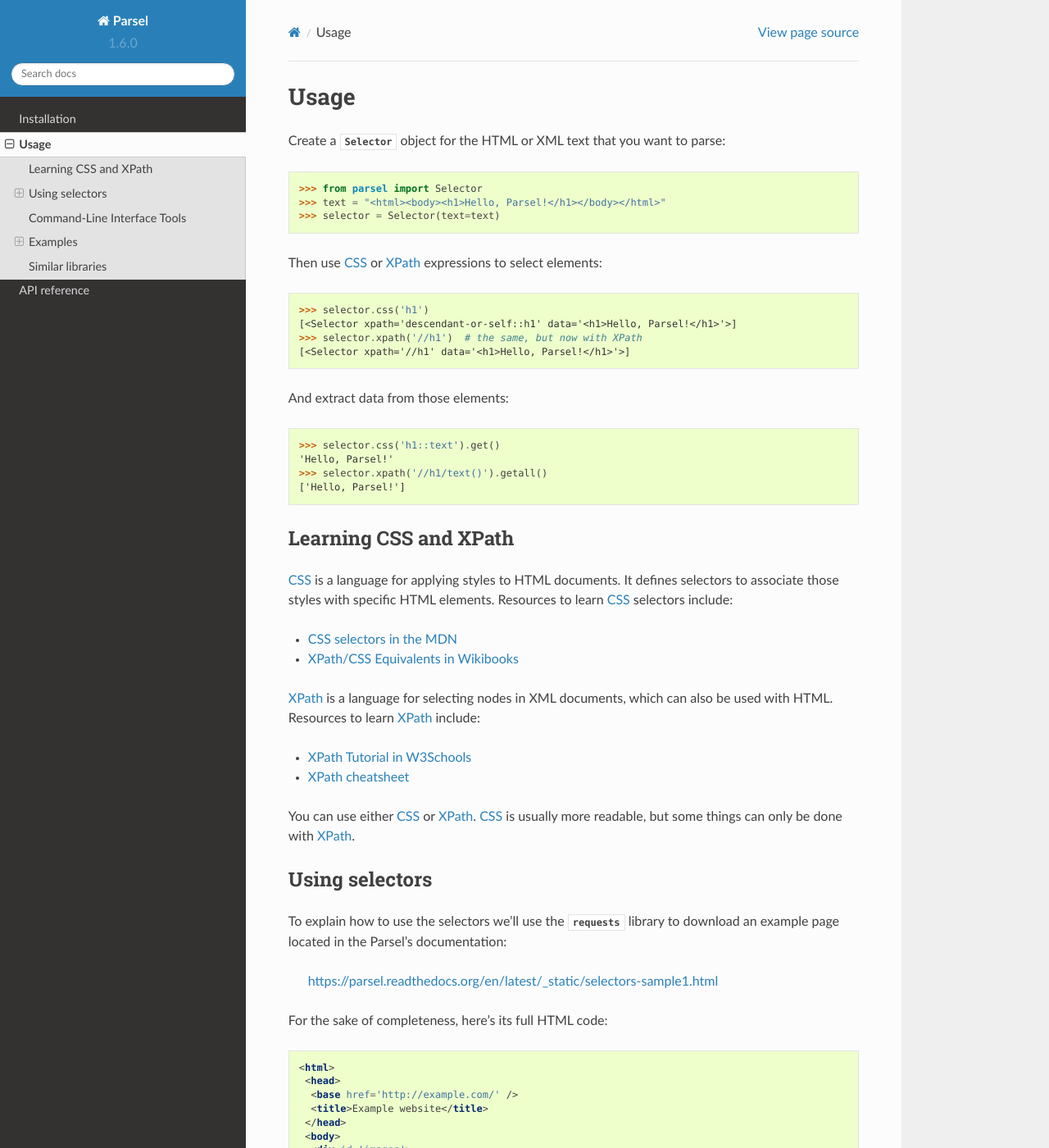
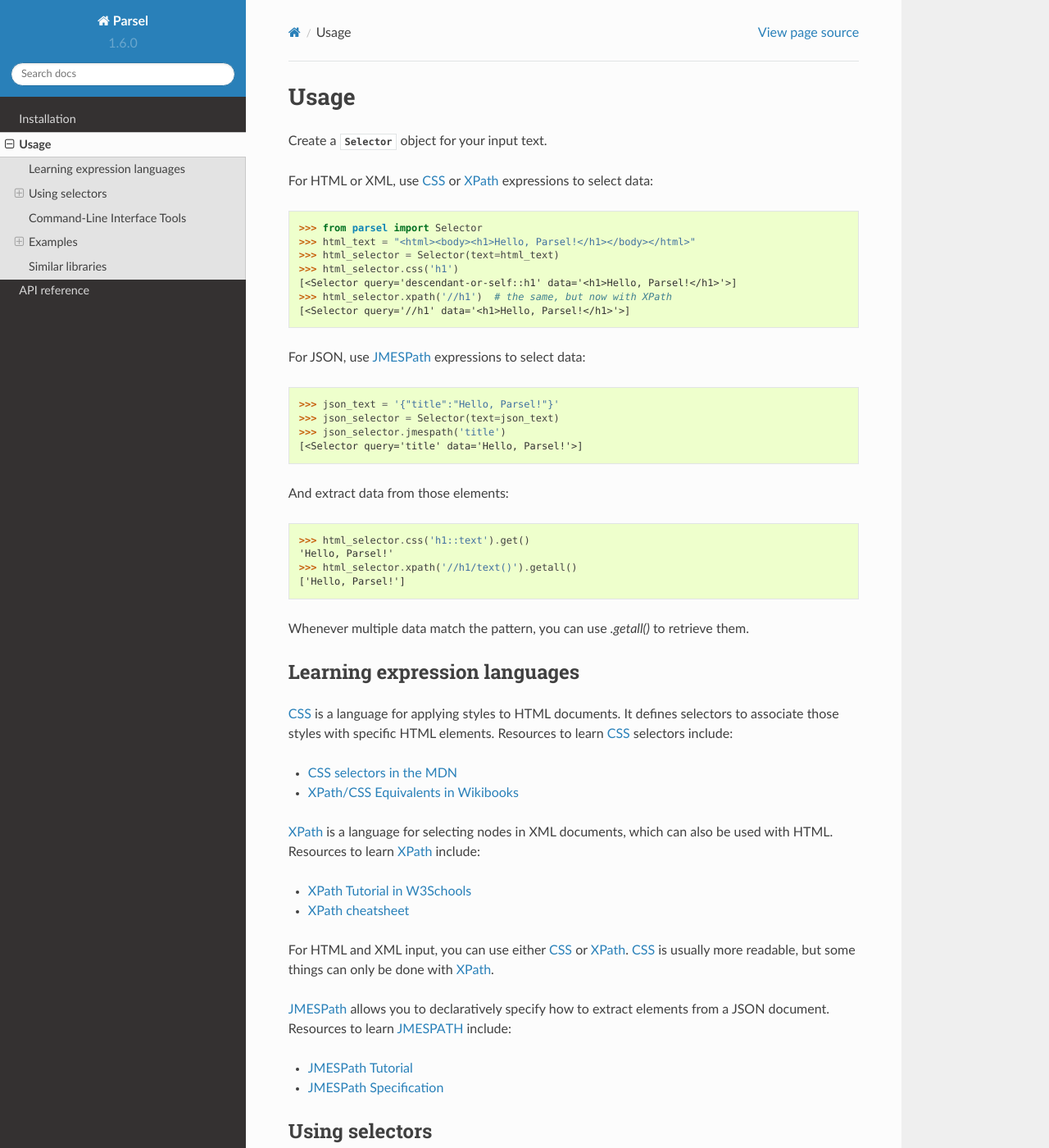
Before and after one commit to scrapy/parsel, a Sphinx documentation site: the page built from docs/usage.rst, in a window 1280 px wide and 1400 px high. Shown: the whole window at 82% size. Built offline with Sphinx 7.4.7 and the Read the Docs theme 2.0.0, drawn with Linux system fonts in a browser that asks for light colours; some of the changed text lies outside the part shown.

Commit message:
Cover JMESPath support in the documentation

```diff
--- a/docs/usage.rst
+++ b/docs/usage.rst
@@ -4,32 +4,40 @@
 Usage
 =====
 
-Create a :class:`~parsel.selector.Selector` object for the HTML or XML text
-that you want to parse::
+Create a :class:`~parsel.selector.Selector` object for your input text.
+
+For HTML or XML, use `CSS`_ or `XPath`_ expressions to select data::
 
     >>> from parsel import Selector
-    >>> text = "<html><body><h1>Hello, Parsel!</h1></body></html>"
-    >>> selector = Selector(text=text)
+    >>> html_text = "<html><body><h1>Hello, Parsel!</h1></body></html>"
+    >>> html_selector = Selector(text=html_text)
+    >>> html_selector.css('h1')
+    [<Selector query='descendant-or-self::h1' data='<h1>Hello, Parsel!</h1>'>]
+    >>> html_selector.xpath('//h1')  # the same, but now with XPath
+    [<Selector query='//h1' data='<h1>Hello, Parsel!</h1>'>]
 
-Then use `CSS`_ or `XPath`_ expressions to select elements::
+For JSON, use `JMESPath`_ expressions to select data::
 
-    >>> selector.css('h1')
-    [<Selector xpath='descendant-or-self::h1' data='<h1>Hello, Parsel!</h1>'>]
-    >>> selector.xpath('//h1')  # the same, but now with XPath
-    [<Selector xpath='//h1' data='<h1>Hello, Parsel!</h1>'>]
+    >>> json_text = '{"title":"Hello, Parsel!"}'
+    >>> json_selector = Selector(text=json_text)
+    >>> json_selector.jmespath('title')
+    [<Selector query='title' data='Hello, Parsel!'>]
 
 And extract data from those elements::
 
-    >>> selector.css('h1::text').get()
+    >>> html_selector.css('h1::text').get()
     'Hello, Parsel!'
-    >>> selector.xpath('//h1/text()').getall()
+    >>> html_selector.xpath('//h1/text()').getall()
     ['Hello, Parsel!']
+
+Whenever multiple data match the pattern, you can use `.getall()` to retrieve them.
 
 .. _CSS: https://www.w3.org/TR/selectors
 .. _XPath: https://www.w3.org/TR/xpath
+.. _JMESPath: https://jmespath.org/
 
-Learning CSS and XPath
-======================
+Learning expression languages
+=============================
 
 `CSS`_ is a language for applying styles to HTML documents. It defines
 selectors to associate those styles with specific HTML elements. Resources to
@@ -46,13 +54,23 @@ used with HTML. Resources to learn XPath_ include:
 
 -   `XPath cheatsheet`_
 
-You can use either CSS_ or XPath_. CSS_ is usually more readable, but some
-things can only be done with XPath_.
+For HTML and XML input, you can use either CSS_ or XPath_. CSS_ is usually
+more readable, but some things can only be done with XPath_.
+
+`JMESPath`_ allows you to declaratively specify how to extract elements from
+a JSON document.
+Resources to learn JMESPATH_ include:
+
+-   `JMESPath Tutorial`_
+
+-   `JMESPath Specification`_
 
 .. _CSS selectors in the MDN: https://developer.mozilla.org/en-US/docs/Learn/CSS/Building_blocks/Selectors
 .. _XPath cheatsheet: https://devhints.io/xpath
 .. _XPath Tutorial in W3Schools: https://www.w3schools.com/xml/xpath_intro.asp
 .. _XPath/CSS Equivalents in Wikibooks: https://en.wikibooks.org/wiki/XPath/CSS_Equivalents
+.. _JMESPath Tutorial: https://jmespath.org/tutorial.html
+.. _JMESPath Specification: https://jmespath.org/specification.html
 
 
 Using selectors
@@ -95,12 +113,12 @@ So, by looking at the :ref:`HTML code <topics-selectors-htmlcode>` of that
 page, let's construct an XPath for selecting the text inside the title tag::
 
     >>> selector.xpath('//title/text()')
-    [<Selector xpath='//title/text()' data='Example website'>]
+    [<Selector query='//title/text()' data='Example website'>]
 
 You can also ask the same thing using CSS instead::
 
     >>> selector.css('title::text')
-    [<Selector xpath='descendant-or-self::title/text()' data='Example website'>]
+    [<Selector query='descendant-or-self::title/text()' data='Example website'>]
 
 To actually extract the textual data, you must call the selector ``.get()``
 or ``.getall()`` methods, as follows::
@@ -597,10 +615,10 @@ returns ``True`` for nodes that have all of the specified HTML classes::
     ... """)
     ...
     >>> sel.xpath('//p[has-class("foo")]')
-    [<Selector xpath='//p[has-class("foo")]' data='<p class="foo bar-baz">First</p>'>,
-     <Selector xpath='//p[has-class("foo")]' data='<p class="foo">Second</p>'>]
+    [<Selector query='//p[has-class("foo")]' data='<p class="foo bar-baz">First</p>'>,
+     <Selector query='//p[has-class("foo")]' data='<p class="foo">Second</p>'>]
     >>> sel.xpath('//p[has-class("foo", "bar-baz")]')
-    [<Selector xpath='//p[has-class("foo", "bar-baz")]' data='<p class="foo bar-baz">First</p>'>]
+    [<Selector query='//p[has-class("foo", "bar-baz")]' data='<p class="foo bar-baz">First</p>'>]
     >>> sel.xpath('//p[has-class("foo", "bar")]')
     []
 
@@ -1011,8 +1029,8 @@ directly by their names::
 
     >>> sel.remove_namespaces()
     >>> sel.xpath("//link")
-    [<Selector xpath='//link' data='<link rel="alternate" type="text/html...'>,
-     <Selector xpath='//link' data='<link rel="next" type="application/at...'>,
+    [<Selector query='//link' data='<link rel="alternate" type="text/html...'>,
+     <Selector query='//link' data='<link rel="next" type="application/at...'>,
      ...]
 
 If you wonder why the namespace removal procedure isn't called always by default
@@ -1057,8 +1075,8 @@ And try to select the links again, now using an "atom:" prefix
 for the "link" node test::
 
     >>> sel.xpath("//atom:link", namespaces={"atom": "http://www.w3.org/2005/Atom"})
-    [<Selector xpath='//atom:link' data='<link xmlns="http://www.w3.org/2005/A...'>,
-     <Selector xpath='//atom:link' data='<link xmlns="http://www.w3.org/2005/A...'>,
+    [<Selector query='//atom:link' data='<link xmlns="http://www.w3.org/2005/A...'>,
+     <Selector query='//atom:link' data='<link xmlns="http://www.w3.org/2005/A...'>,
      ...]
 
 You can pass several namespaces (here we're using shorter 1-letter prefixes)::
```
Also changed, not shown: README.rst (+38 -14 lines), docs/conf.py (+41 -36 lines), docs/conftest.py (+8 -5 lines), 13 other files.
